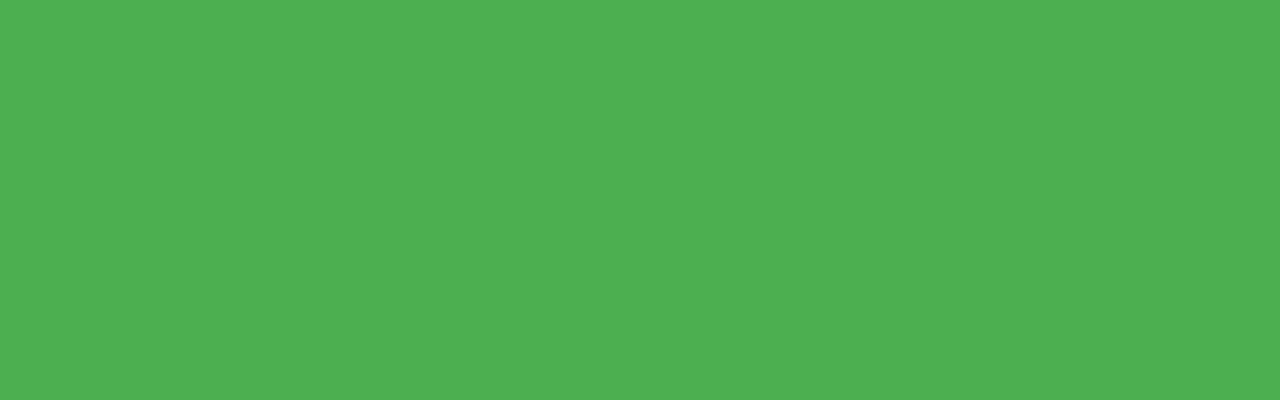
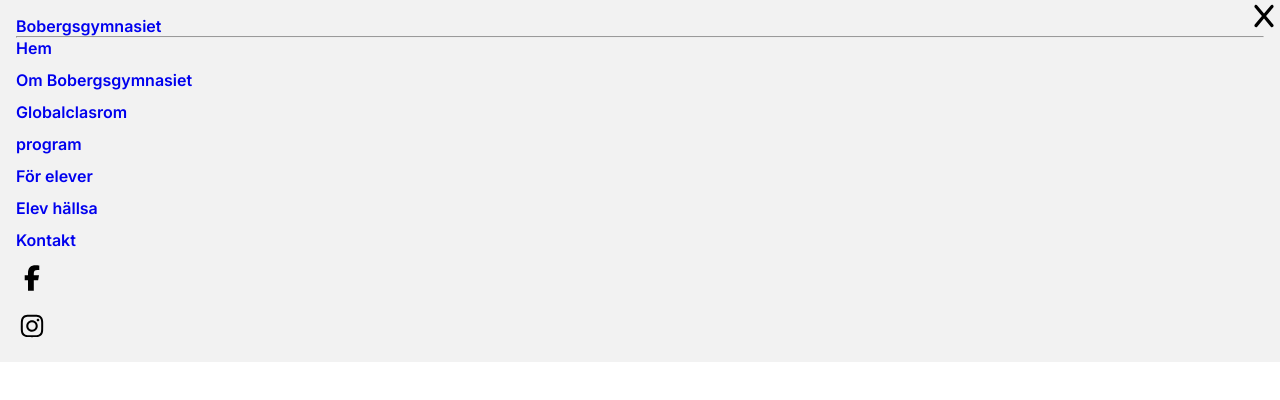
Before and after one commit to martinfroberg08/webbutveckling1, a plain HTML site: page Bobergsgymnasiet/index.html in a window 1280 px wide. Both pictures are taken after a click on the button 1248 px from the left and 33 px from the top of the page. Drawn offline with Linux system fonts and the light colour scheme.

Commit message:
add logo to nav

```diff
--- a/Bobergsgymnasiet/index.html
+++ b/Bobergsgymnasiet/index.html
@@ -12,7 +12,12 @@
 </head>
 <body>
     <header>
-        <nav>
+        <nav class="nav-closed">
+            <a href="index.html">Bobergsgymnasiet</a>
+
+            <hr />
+
+            <section class="mobile-nav hidden">
             <ul>
                 <li><a href="index.html">Hem</a></li>
                 <li><a href="om-oss.html">Om Bobergsgymnasiet</a></li>
@@ -26,7 +31,12 @@
 
             </ul>
 
-            <button type="button" class="menu-close-btn"><img src="./img/x-solid-full.svg"></button>
+            <button type="button" class="menu-btn top-0" id="menu-close">
+                <img src="./img/x-solid-full.svg"></button>
+            </section>
+              <button type = "button" class="menu-btn" id="menu-open">
+                <img src = "./img/bars-solid-full.svg">
+            </button>
         </nav>
     </header>
 
--- a/Bobergsgymnasiet/index.js
+++ b/Bobergsgymnasiet/index.js
@@ -1,8 +1,25 @@
+const nav = document.querySelector("nav");
+const mobileNav = document.querySelector(".mobile-nav");
+const hamburgerBtn = document.querySelector("#menu-open");
+
 const closeMenu = () => {
-    const nav = document.querySelector("nav")
-    nav.classList.add("hidden")
+    mobileNav.classList.add("hidden");
+    nav.classList.add("nav-closed");
+    hamburgerBtn.classList.remove("hidden");
+
 }
 
+const openMenu = () => {
+    hamburgerBtn.classList.add("hidden");
+    nav.classList.remove("nav-closed");
+    mobileNav.classList.remove("hidden");
 
-const menuCloseBtn = document.querySelector(".menu-close-btn")
-menuCloseBtn.addEventListener("click", closeMenu)
+}
+
+const menuCloseBtn = document
+.querySelector("#menu-close")
+.addEventListener("click", closeMenu)
+
+const menuOpenBtn = document
+.querySelector("#menu-open")
+.addEventListener("click", openMenu)
--- a/Bobergsgymnasiet/slyle.css
+++ b/Bobergsgymnasiet/slyle.css
@@ -1,48 +1,65 @@
 *{
     padding: 0;
     margin: 0;
+     font-family: "Inter", sans-serif;
+     font-optical-sizing: auto;
 }
 button{
      background: transparent;
     border: none;
 }
-header{
-    background-color: #4CAF50;
-    padding: 16px;
-    min-height: calc( 100vh - 32px );
-}
+
 nav{
     position: relative;
-    display: block;
+    background-color: #F2F2F2;
+    padding: 16px;
+
+
+}
+.nav-closed{
+    display: flex;
+    align-items: center;
+}
+
+header nav a:first-child{
+    position: relative;
+    text-decoration: none;
+    color: 111111;
+    font-weight: 600;
 
 }
 .hidden{
     display: none;
 }
 
+.top-0 {
+    top: 0;
+}
 
 ul{
     display: flex;
     flex-direction: column;
     gap: 12px;
+    margin: top: 32px;
 }
 li{
     list-style: none;
 }
 a{
+
   font-family: "Inter", sans-serif;
-  font-optical-sizing: auto;
-  font-weight: 400;
+    font-optical-sizing: auto;
+    font-weight: 400;
+    font-style: normal;
 }
 
 .social-img{
     width: 32px;
     height: 32px;
 }
-.menu-close-btn{
-   width: 32px;
-   position: absolute;
-   top: 0;
-   right: 0;
+.menu-btn {
+    width: 32px;
+    position: absolute;
+    right: 0px;
 
 }
```
Also changed, not shown: Bobergsgymnasiet/img/bars-solid-full.svg (added).
